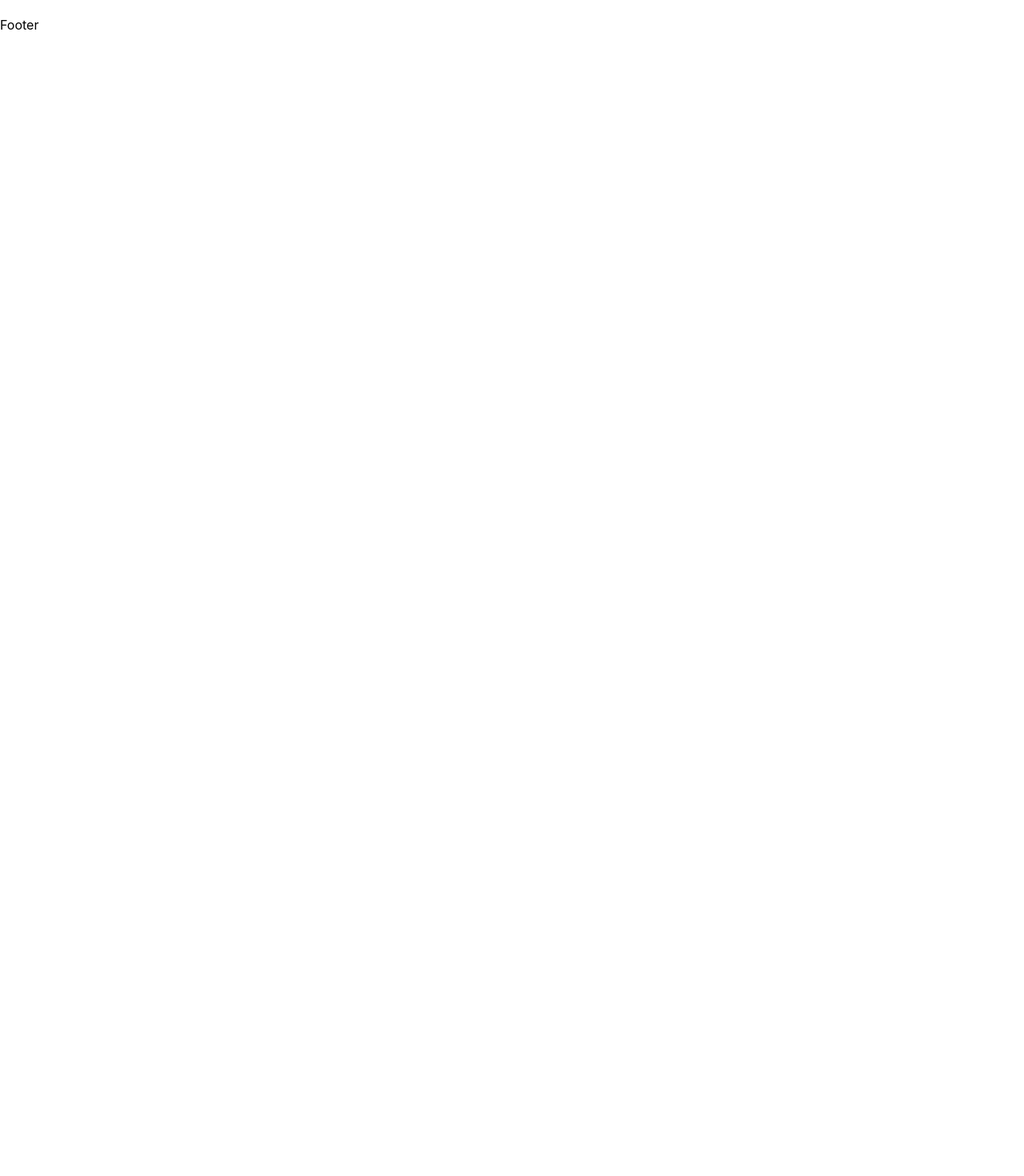
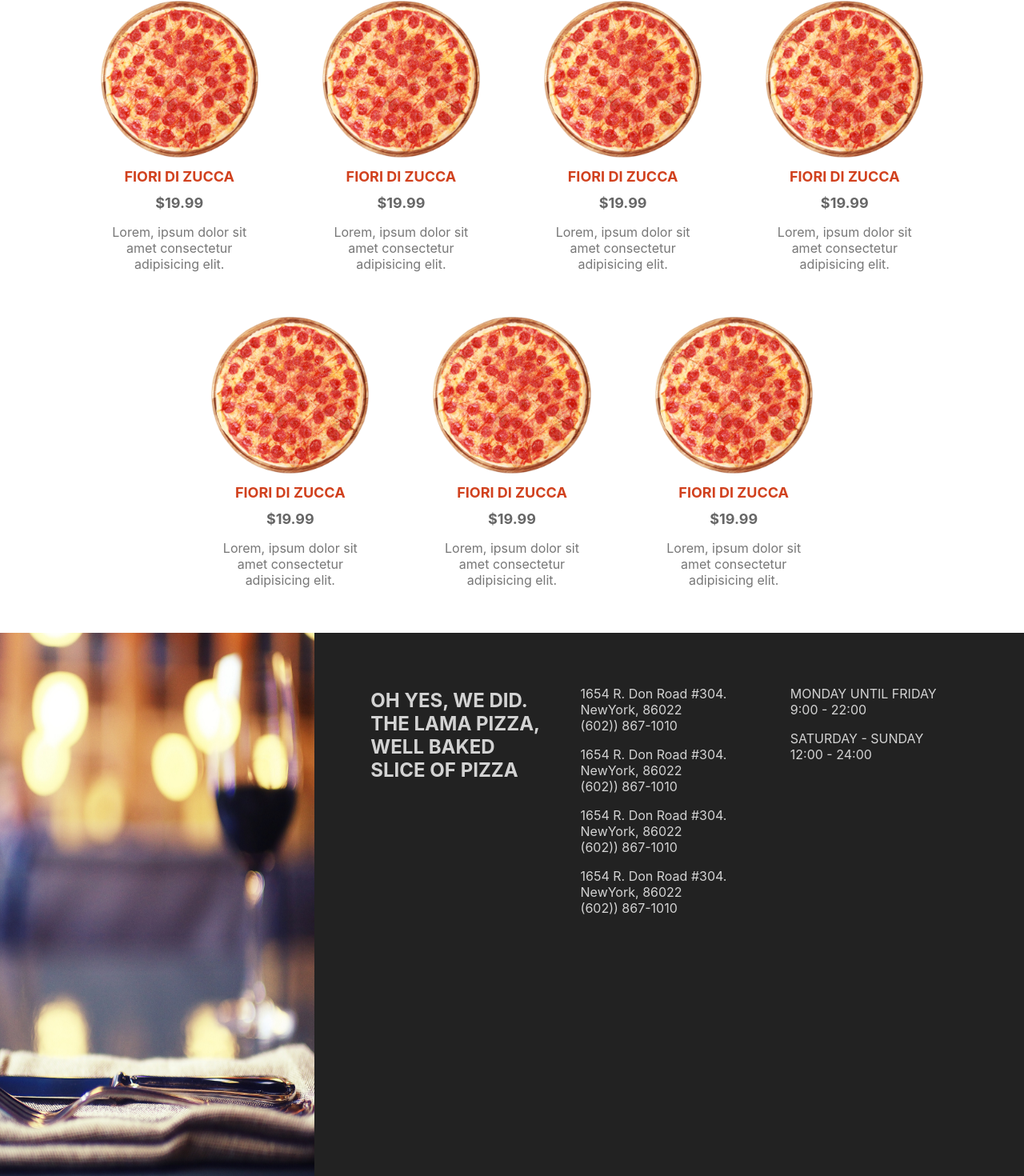
Before and after one commit to Mankind71/lamaDevFoodOrdering, a Next.js app: page / in a window 1280 px wide. Shown: the part 1143-2613 px from the top of the page at 80% size. Before the commit the page ends 1184 px from the top, so only its background shows below. Built offline with nearby package versions, Linux system fonts and the light colour scheme.

Commit message:
created pizza card and pizza list components... worked on footer

```diff
--- a/components/Footer.js
+++ b/components/Footer.js
@@ -1,7 +1,53 @@
+import Image from "next/image";
+import styles from "../styles/Footer.module.css";
+
 const Footer = () => {
   return (
-    <div>Footer</div>
-  )
-}
+    <div className={styles.container}>
+      <div className={styles.item}>
+        <Image src="/img/bg.png" layout="fill" alt="" />
+      </div>
+      <div className={styles.item}>
+        <div className={styles.card}>
+          <h2 className={styles.motto}>
+            OH YES, WE DID. THE LAMA PIZZA, WELL BAKED SLICE OF PIZZA
+          </h2>
+        </div>
+        <div className={styles.card}>
+          <h1 className={styles.title} FIND OUR RESTAURANTS></h1>
+          <p className={styles.text}>
+            1654 R. Don Road #304.
+            <br />
+            NewYork, 86022 <br /> (602)) 867-1010
+          </p>
+          <p className={styles.text}>
+            1654 R. Don Road #304.
+            <br />
+            NewYork, 86022 <br /> (602)) 867-1010
+          </p>
+          <p className={styles.text}>
+            1654 R. Don Road #304.
+            <br />
+            NewYork, 86022 <br /> (602)) 867-1010
+          </p>
+          <p className={styles.text}>
+            1654 R. Don Road #304.
+            <br />
+            NewYork, 86022 <br /> (602)) 867-1010
+          </p>
+        </div>
+        <div className={styles.card}>
+          <h1 className={styles.title} WORKING HOURS></h1>
+          <p className={styles.text}>
+            MONDAY UNTIL FRIDAY <br /> 9:00 - 22:00
+          </p>
+          <p className={styles.text}>
+            SATURDAY - SUNDAY <br /> 12:00 - 24:00
+          </p>
+        </div>
+      </div>
+    </div>
+  );
+};
 
-export default Footer
+export default Footer;
--- a/components/PizzaCard.js
+++ b/components/PizzaCard.js
@@ -1,8 +1,17 @@
+import Image from "next/image";
+import styles from "../styles/PizzaCard.module.css";
 
 const PizzaCard = () => {
   return (
-    <div>PizzaCard</div>
-  )
-}
+    <div className={styles.container}>
+      <Image src="/img/pizza.png" alt="" width="500" height="500" />
+      <h1 className={styles.title}>FIORI DI ZUCCA</h1>
+      <span className={styles.price}>$19.99</span>
+      <p className={styles.desc}>
+        Lorem, ipsum dolor sit amet consectetur adipisicing elit.
+      </p>
+    </div>
+  );
+};
 
-export default PizzaCard
+export default PizzaCard;
--- a/components/PizzaList.js
+++ b/components/PizzaList.js
@@ -1,14 +1,25 @@
-import style from '../styles/PizzaList.module.css'
+import styles from '../styles/PizzaList.module.css'
 import PizzaCard from './PizzaCard';
 
 const PizzaList = () => {
   return (
-    <div className={style.container}>
-      <h1 className={style.title}>THE BEST PIZZA IN TOWN</h1>
-      <p className={style.desc}>
-        Lorem ipsum dolor sit amet consectetur adipisicing elit. Consectetur pariatur atque ea numquam fuga. Deleniti expedita perferendis cupiditate eligendi perspiciatis quia at recusandae enim repellat ab? Necessitatibus, autem? Ea maiores mollitia vero nisi neque enim, voluptate ullam incidunt rem velit explicabo hic, voluptas ipsa delectus eligendi possimus optio recusandae dignissimos?
+    <div className={styles.container}>
+      <h1 className={styles.title}>THE BEST PIZZA IN TOWN</h1>
+      <p className={styles.desc}>
+        Lorem ipsum dolor sit amet consectetur adipisicing elit. Consectetur
+        pariatur atque ea numquam fuga. Deleniti expedita perferendis cupiditate
+        eligendi perspiciatis quia at recusandae enim repellat ab?
+        Necessitatibus, autem? Ea maiores mollitia vero nisi neque enim,
+        voluptate ullam incidunt rem velit explicabo hic, voluptas ipsa delectus
+        eligendi possimus optio recusandae dignissimos?
       </p>
-      <div className={style.wrapper}>
+      <div className={styles.wrapper}>
+        <PizzaCard />
+        <PizzaCard />
+        <PizzaCard />
+        <PizzaCard />
+        <PizzaCard />
+        <PizzaCard />
         <PizzaCard />
       </div>
     </div>
```
